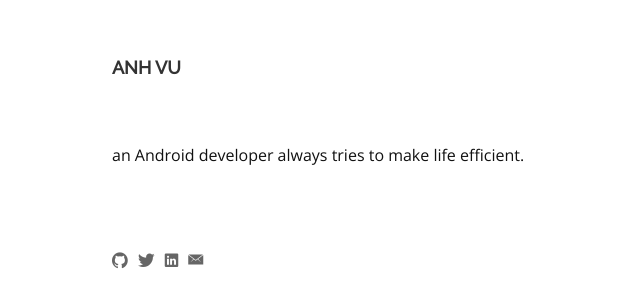
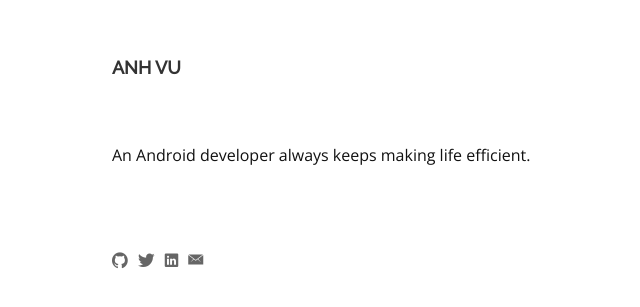
Before and after one commit to vuleanh/vuleanh.github.io, a plain HTML site: page index.html in a window 1280 px wide. Shown: the part 235-542 px from the top of the page, 199-839 px from the left. Drawn offline with nearby package versions, Linux system fonts and the light colour scheme.

Commit message:
update blog

```diff
--- a/index.html
+++ b/index.html
@@ -73,7 +73,7 @@
     <div class="container">
         <div class="content">
             <div class="markdown">
-                <p>an Android developer always tries to make life efficient.</p>
+                <p>An Android developer always keeps making life efficient.</p>
             </div>
         </div>
     </div>
```
